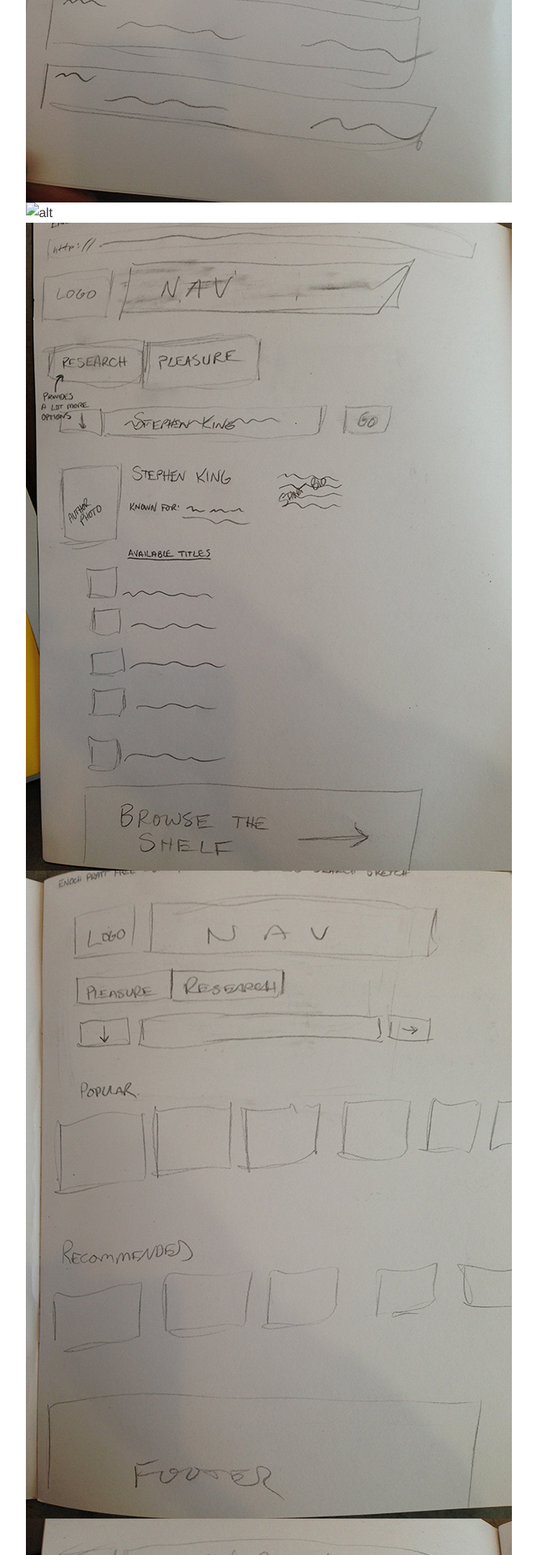
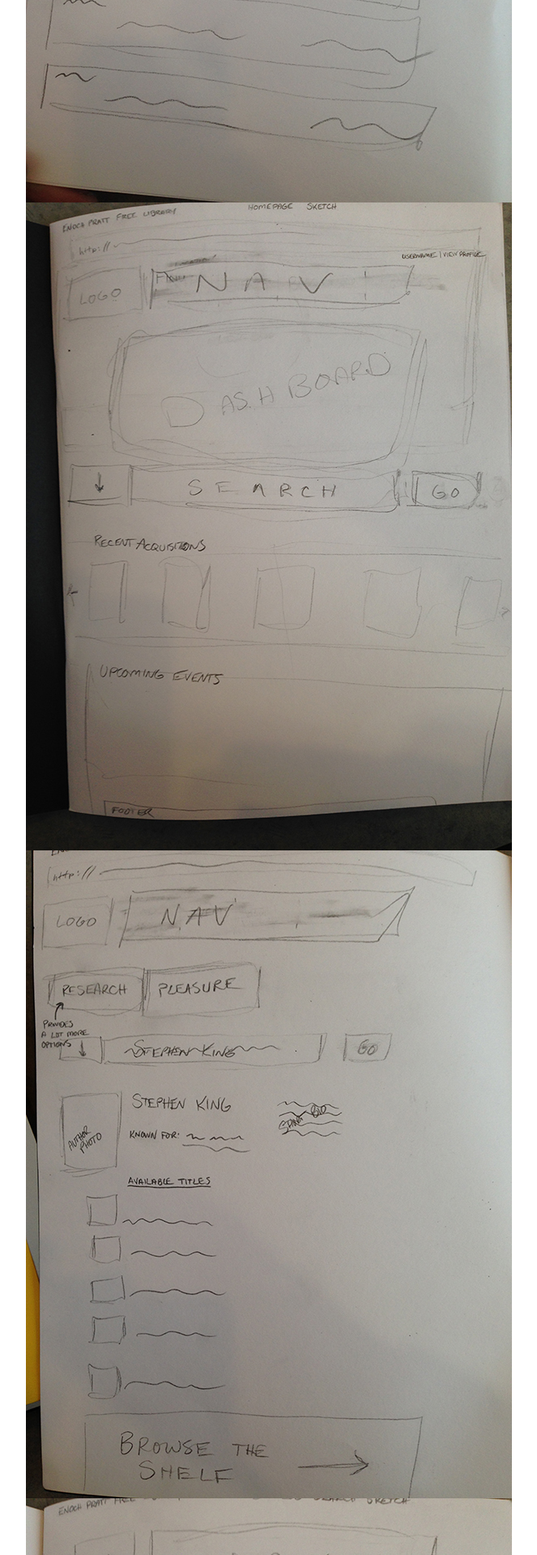
Before and after one commit to japhethcrawford/classblog, a Jekyll site: the page built from _posts/2014-02-4-project-one-process2.markdown, in a window 1280 px wide. Shown: the part 1986-3906 px from the top of the page at 81% size, without its empty margins (270-933 px from the left). Built offline with Jekyll 4.4.1, drawn with Linux system fonts in a browser that asks for light colours; Markdown is read by kramdown in place of the engine named in the settings.

Commit message:
Fix the rest of the images

```diff
--- a/_posts/2014-02-4-project-one-process2.markdown
+++ b/_posts/2014-02-4-project-one-process2.markdown
@@ -20,14 +20,12 @@ They page diagrams pdf provided above will also outline what exactly is going on
 
 
 
-![alt](http://www.japhethcrawford.github.io/classblog/assets/proj1Sketches/A.jpg)<br />
-![alt](http://www.japhethcrawford.github.io/classblog/assets/proj1Sketches/B.jpg)<br />
-![alt](../assets/proj1Sketches/C.jpg)<br />
-![alt](http://www.japhethcrawford.github.io/classblog/assets/proj1Sketches/D.jpg)<br />
-![alt](http://www.japhethcrawford.github.io/classblog/assets/proj1Sketches/E.jpg)<br />
-![alt](http://www.japhethcrawford.github.io/classblog/assets/proj1Sketches/F.jpg)<br />
-
-<img src="../assets/proj1Sketches/C.jpg" alt="C" width="600" height="800" />
+![alt]({{ site.url }}/assets/proj1Sketches/A.jpg)<br />
+![alt]({{ site.url }}/assets/proj1Sketches/B.jpg)<br />
+![alt]({{ site.url }}/assets/proj1Sketches/C.jpg)<br />
+![alt]({{ site.url }}/assets/proj1Sketches/D.jpg)<br />
+![alt]({{ site.url }}/assets/proj1Sketches/E.jpg)<br />
+![alt]({{ site.url }}/assets/proj1Sketches/F.jpg)<br />
 
 
 
```
